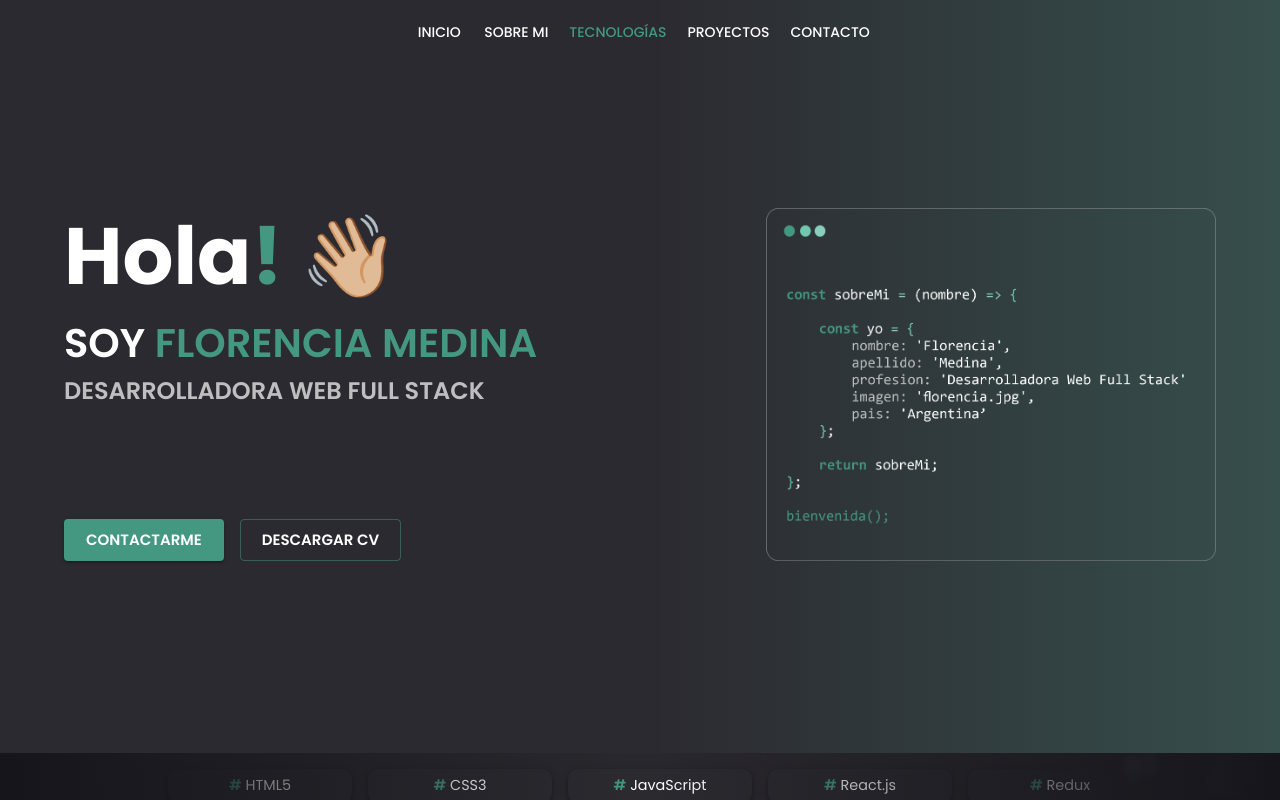
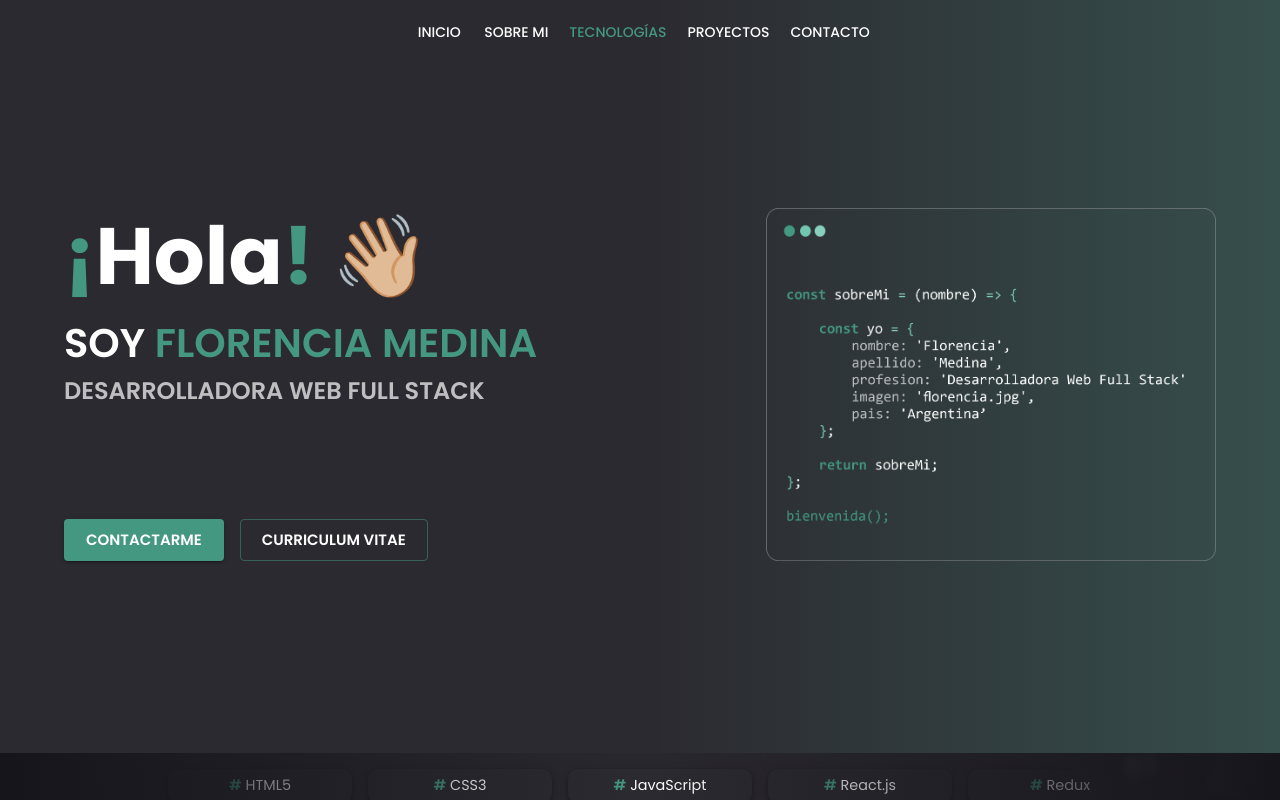
Before and after one commit to flormedinav/portfolio, a React (Create React App) app: page /home in a window 1280 px wide. Shown: the top 800 px of the page. Built offline with nearby package versions, Linux system fonts and the light colour scheme.

Commit message:
Se modificaron un par de detalles

```diff
--- a/public/index.html
+++ b/public/index.html
@@ -1,5 +1,5 @@
 <!DOCTYPE html>
-<html lang="en">
+<html lang="es">
   <head>
     <meta charset="utf-8" />
     <link rel="icon" href="%PUBLIC_URL%/favicon.ico" />
--- a/src/components/SectionStart/index.jsx
+++ b/src/components/SectionStart/index.jsx
@@ -47,6 +47,7 @@ const SectionStart = () => {
               fontSize: { xs: "4rem", md: "5rem" },
             }}
           >
+            <span style={{ color: theme.palette.primary.main }}>¡</span>
             Hola
             <span style={{ color: theme.palette.primary.main }}>!</span> 👋🏼
           </Typography>
@@ -106,7 +107,7 @@ const SectionStart = () => {
                   mt: { xs: "3rem", md: "6rem" },
                 }}
               >
-                Descargar CV
+                Curriculum Vitae
               </Button>
             </a>
           </Box>
```
